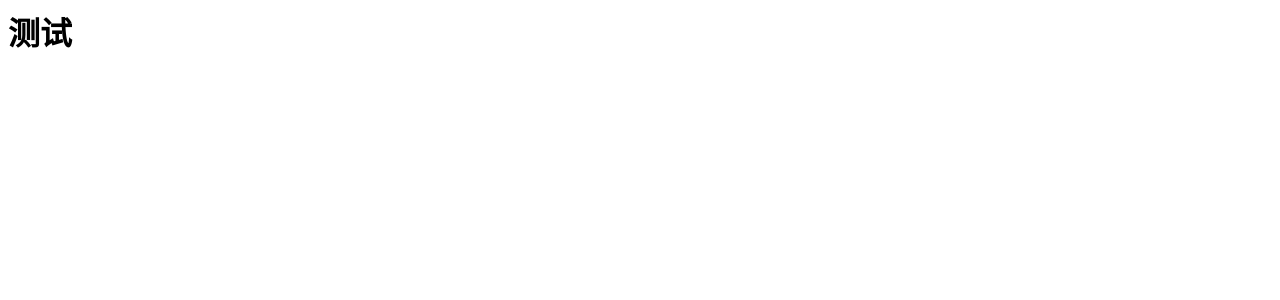
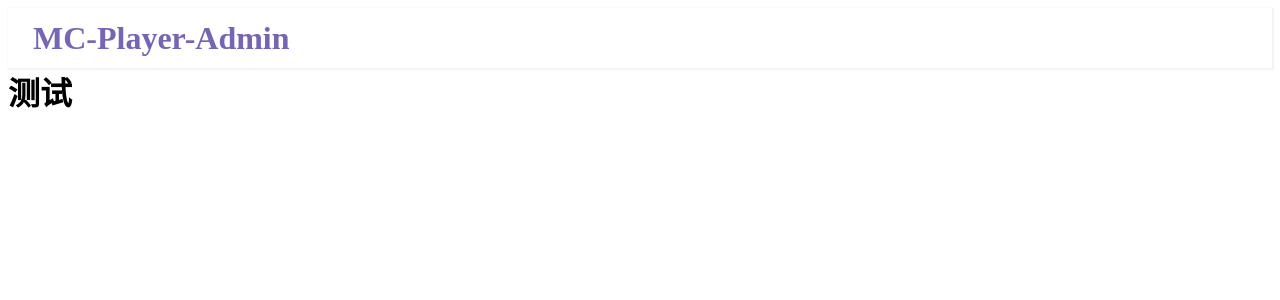
Before and after one commit to mc-player-admin/web, a Vue app: page / in a window 1280 px wide. Shown: the top 300 px of the page. Built offline with nearby package versions, Linux system fonts and the light colour scheme.

Commit message:
feat(components/nav): 新增顶部导航栏

```diff
--- a/components.d.ts
+++ b/components.d.ts
@@ -10,6 +10,8 @@ declare module 'vue' {
     ElButton: typeof import('element-plus/es')['ElButton']
     ElCheckbox: typeof import('element-plus/es')['ElCheckbox']
     HelloWorld: typeof import('./src/components/HelloWorld.vue')['default']
+    'Index..': typeof import('./src/components/Nav/index...vue')['default']
+    Nav: typeof import('./src/components/Nav/index.vue')['default']
     RouterLink: typeof import('vue-router')['RouterLink']
     RouterView: typeof import('vue-router')['RouterView']
   }
--- a/src/App.vue
+++ b/src/App.vue
@@ -1,7 +1,12 @@
-<script setup lang="ts"></script>
+<script setup lang="ts">
+import Nav from '@/components/Nav/index.vue'
+</script>
 
 <template>
+  <Nav></Nav>
   <RouterView />
 </template>
 
-<style lang="less" scoped></style>
+<style lang="less" scoped>
+@import url(@/assets/style/base.less);
+</style>
--- /dev/null
+++ b/src/components/Nav/index.vue
@@ -0,0 +1,25 @@
+<script lang="ts" setup>
+// code...
+</script>
+
+<template>
+  <div class="nav">
+    <!-- <div class="logo"></div> -->
+    <h1>MC-Player-Admin</h1>
+  </div>
+</template>
+
+<style lang="less" scoped>
+@import url(@/assets/style/base.less);
+.nav {
+  //   background-color: pink;
+  padding-left: 25px;
+  height: 60px;
+  display: flex;
+  align-items: center;
+  box-shadow: 1px 1px 2px 1px #f2f2f2;
+  h1 {
+    color: #7764b5;
+  }
+}
+</style>
```
